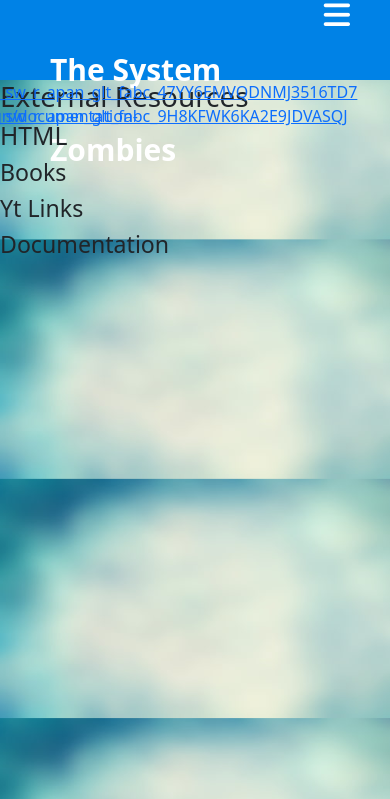
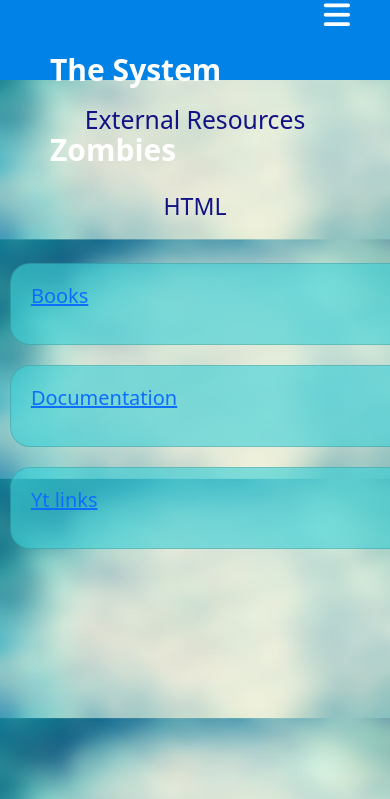
Before and after one commit to sunidhishende/SystemZombies_CSHTN-08, a Django app: page /external/1/ in a window 390 px wide; the page is wider, and only the part inside the window is pictured. Shown: the top 799 px of that part. Run offline with Django 3.2, Linux system fonts and the light colour scheme; a user stored in the database is signed in; data comes from the database, SQL or seed files in the repository; both versions use the stored data as it was after the commit; some libraries are stand-ins or nearby versions.

Commit message:
more front end

```diff
--- a/static/style1.css
+++ b/static/style1.css
@@ -38,7 +38,7 @@
 }
 a.active,a:hover{
     background: #1b9bff;
-    transition: .5s;
+    transition: 50;
 }
 .checkbtn{
     font-size: 30px;
--- a/templates/external.html
+++ b/templates/external.html
@@ -1,4 +1,10 @@
 {% extends 'base.html' %}
+<style>
+ body {
+        background-image: url('static/bg.jpg');
+        background-size: 100vw;
+      }
+</style>
 <body>
 
 {% block title %}
@@ -7,31 +13,50 @@
 
 {% block content %}
 
-   <h1> External Resources </h1>
-   <h2> {{devname}} </h2>
+   <h2 id="title"> External Resources </h2>
+   <h3 id="title"> {{devname}} </h3>
 
-   <h3> Books </h3>
-   <ul>
+   <div class = "row">
+   <div class="col-sm-4">
+    <div class="card">
+      <div class="card-body">
+        <h5 class="card-title"><a href= "/video/{{x.id}}/" class="card-title">Books</a></h5>
+        <p class="card-text"> <ul>
    {%for x in devname.external_set.all%}
       <li> <a href="{{x.book}}"> {{x.book}} </a> </li>
    {%endfor%}
-   </ul>
+   </ul><p>
 
-   <h3> Yt Links </h3>
-   <ul>
+      </div>
+    </div>
+  </div>
+
+   <div class="col-sm-4">
+    <div class="card">
+      <div class="card-body">
+        <h5 class="card-title"><a href= "/video/{{x.id}}/" class="card-title">Documentation</a></h5>
+        <p class="card-text"> <ul>
+   {%for x in devname.external_set.all%}
+      <li> <a href="{{x.doc}}"> {{x.doc}} </a> </li>
+   {%endfor%}
+   </ul><p>
+
+      </div>
+    </div>
+  </div>
+
+   <div class="col-sm-4">
+    <div class="card">
+      <div class="card-body">
+        <h5 class="card-title"><a href= "/video/{{x.id}}/" class="card-title">Yt links</a></h5>
+        <p class="card-text"> <ul>
    {%for x in devname.external_set.all%}
       <li> <a href="{{x.yt}}"> {{x.yt}} </a> </li>
    {%endfor%}
-   </ul>
+   </ul><p>
 
-   <h3> Documentation </h3>
+      </div>
+    </div>
+  </div>
 
-   <ul>
-   {%for x in devname.external_set.all%}
-      <li> <a href="{{x.doc}}"> {{x.doc}} </a> </li>
-   {%endfor%}
-   </ul>
-
-
-{% endblock %}
-</body>
+  {% endblock %}
```
Also changed, not shown: templates/feedback.html (+4 -4 lines), templates/pomodoro.html (+4 -4 lines), templates/videos.html (+8 -5 lines), db.sqlite3.
